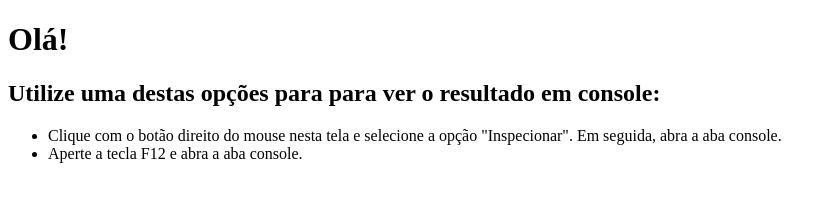
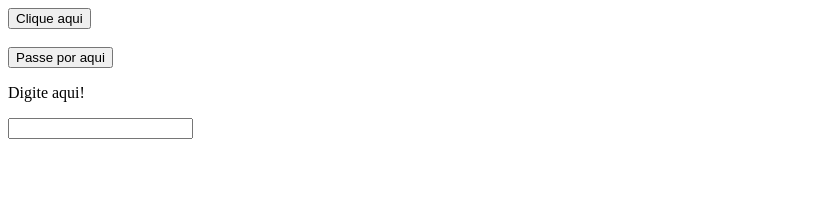
Before and after one commit to Baccan/javascript-rocketseat, a plain HTML site: page ManipucalaoDOM/1_EventosInline/index.html in a window 1280 px wide. Shown: the whole page, without its empty margins (0-832 px from the left). Drawn offline with Linux system fonts and the light colour scheme.

Commit message:
Exercícios de Manipulação de DOM - Ex1 e 2

```diff
--- a/ManipucalaoDOM/1_EventosInline/index.html
+++ b/ManipucalaoDOM/1_EventosInline/index.html
@@ -7,21 +7,31 @@
     <title>Curso Javascript</title>
   </head>
   <body>
-    <h1>Olá!</h1>
-    <h2>
-      Utilize uma destas opções para para ver o resultado em console:
-    </h2>
-    <ul>
-      <li>
-        Clique com o botão direito do mouse nesta tela e selecione a opção
-        "Inspecionar". Em seguida, abra a aba console.
-      </li>
-      <li>Aperte a tecla F12 e abra a aba console.</li>
-    </ul>
+    <div id="app">
+      <button onclick="cliqueAlerta()">Clique aqui</button>
+      <br>
+      <br>
+
+      <button onmouseover="hoverAlerta()">Passe por aqui</button>
+      <br>
+
+      <p>Digite aqui!</p>
+      <input type="text" onkeypress="keyAlerta()" />
+    </div>
 
     <!-- Início de scripts -->
     <script>
+      function cliqueAlerta() {
+        alert('Botão foi clicado!');
+      }
 
+      function hoverAlerta() {
+        alert('Você passou pelo botão!');
+      }
+
+      function keyAlerta() {
+        alert('Você digitou algo!');
+      }
     </script>
   </body>
 </html>
```
Also changed, not shown: ManipucalaoDOM/2_TrabalhandoDOM/index.html (added, +61 -0 lines).
